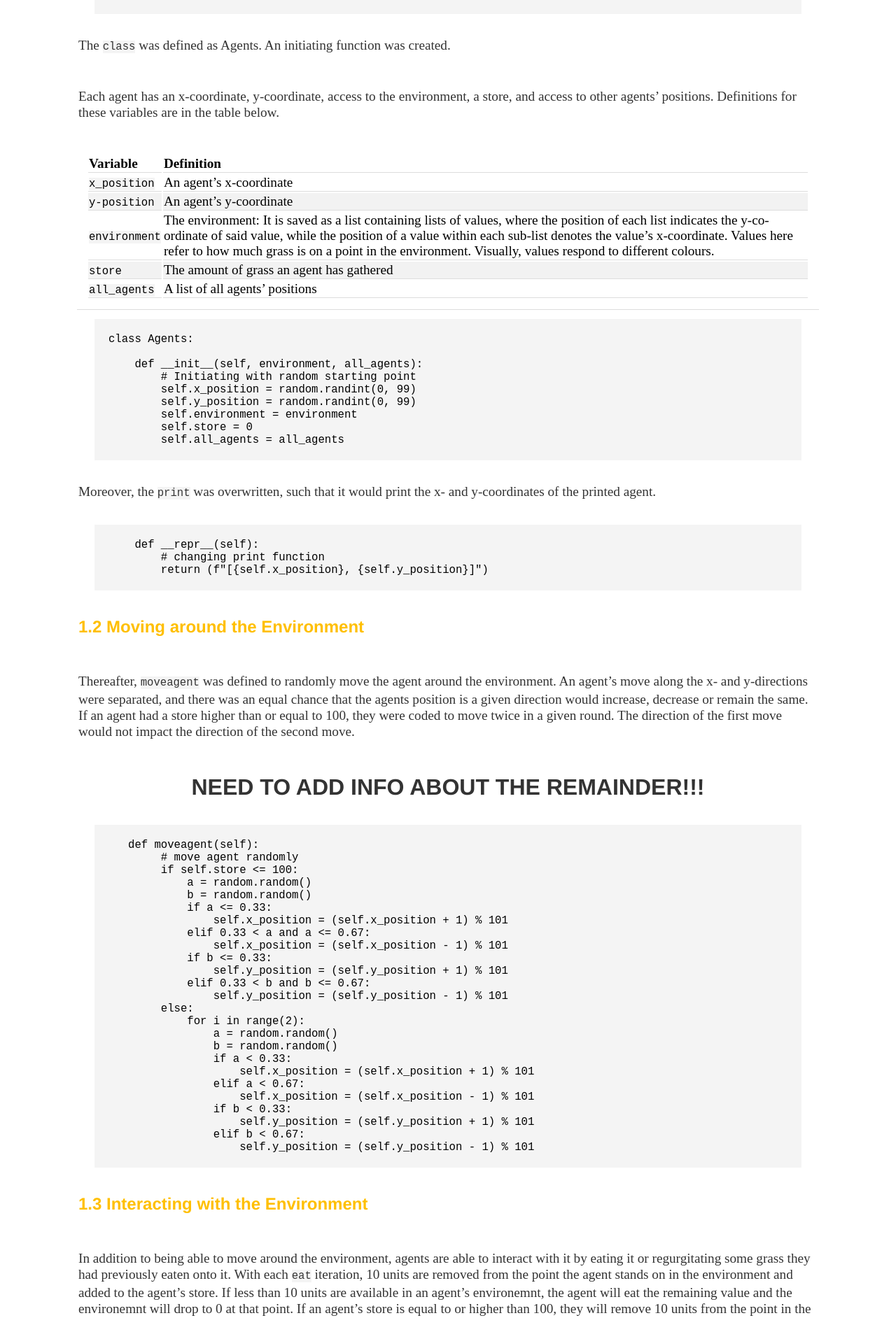
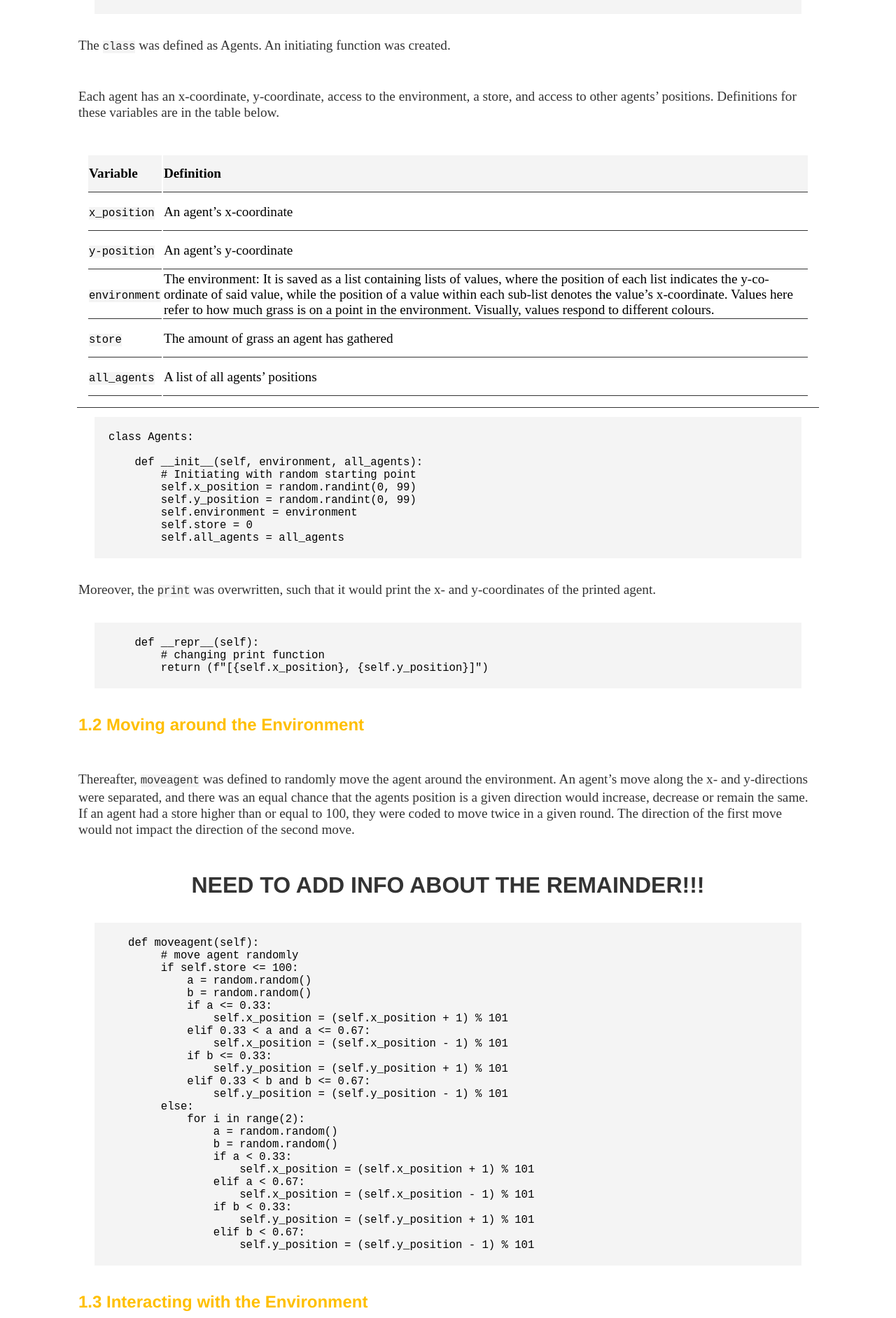
Before and after one commit to lena-kilian/lena-kilian.github.io, a Jekyll site: the page built from abm/index.md, in a window 1280 px wide. Shown: the part 756-2640 px from the top of the page at 70% size. Built offline with Jekyll 4.4.1, drawn with Linux system fonts in a browser that asks for light colours; our own code applies the rules of GitHub Pages for plain Markdown files.

Commit message:
Update main.css

```diff
--- a/css/main.css
+++ b/css/main.css
@@ -153,10 +153,13 @@ table {
 table, th, td {
     padding: 14px
     vertical-align: center;
-    border-bottom: 1px solid #ddd;
+    border-bottom: 1px solid #333;
+    height: 50px;
 }
 
-tr:nth-child(even) {background-color: #f2f2f2;}
+th {
+    background-color: #f4f4f4;
+}
 
 footer {
     border-top: 1px solid #d5d5d5;
```
